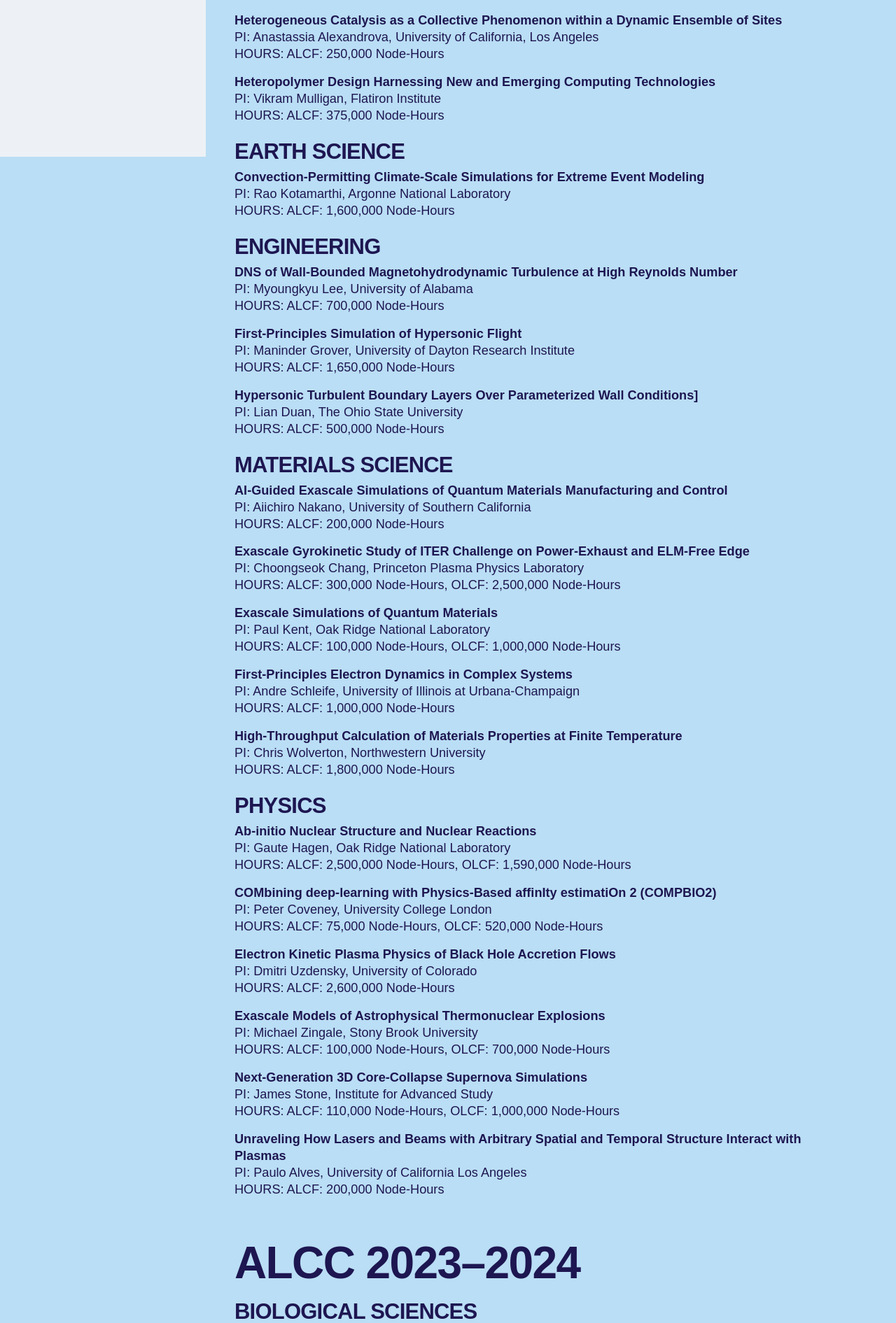
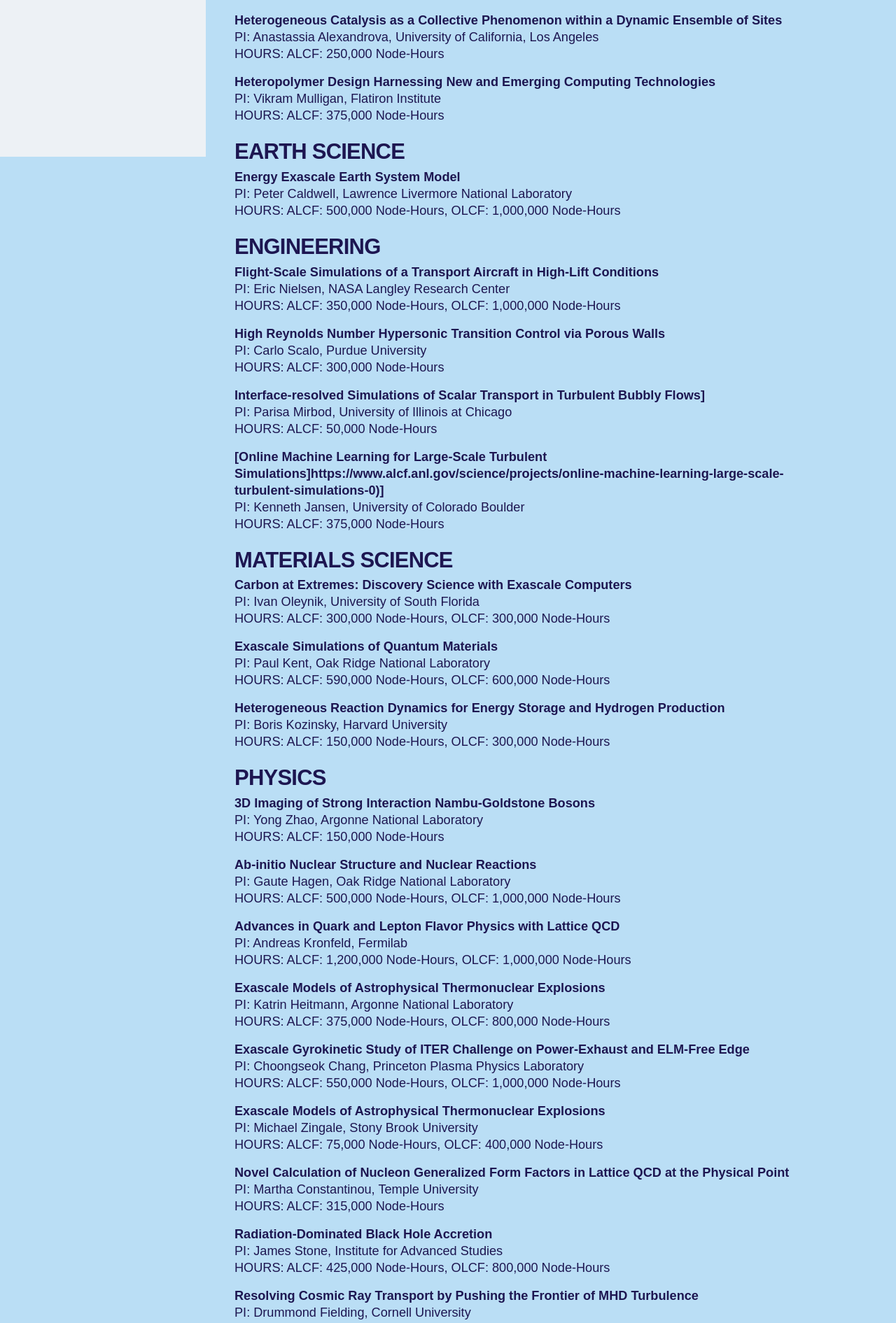
Before and after one commit to argonne-lcf/AR2024, a Jekyll site: the page built from 05_science/projects.md, in a window 1280 px wide. Shown: the part 1120-3011 px from the top of the page at 70% size. Built offline with Jekyll 4.4.1, drawn with Linux system fonts in a browser that asks for light colours; some web fonts are replaced; some of the changed text lies outside the part shown.

Commit message:
Updated all INCITE 2024 projects - MOVE onto ALCC 2024.md

```diff
--- a/05_science/projects.md
+++ b/05_science/projects.md
@@ -62,80 +62,94 @@
 
 ## EARTH SCIENCE
 
-### [Convection-Permitting Climate-Scale Simulations for Extreme Event Modeling](https://www.alcf.anl.gov/science/projects/convection-permitting-climate-scale-simulations-extreme-event-modeling)
-PI: Rao Kotamarthi, Argonne National Laboratory\
-HOURS: ALCF: 1,600,000 Node-Hours
+### [Energy Exascale Earth System Model](https://www.alcf.anl.gov/science/projects/energy-exascale-earth-system-model-1)
+PI: Peter Caldwell, Lawrence Livermore National Laboratory\
+HOURS: ALCF: 500,000 Node-Hours, OLCF: 1,000,000 Node-Hours
 
 
 
 ## ENGINEERING
 
-### [DNS of Wall-Bounded Magnetohydrodynamic Turbulence at High Reynolds Number](https://www.alcf.anl.gov/science/projects/dns-wall-bounded-magnetohydrodynamic-turbulence-high-reynolds-number)
-PI: Myoungkyu Lee, University of Alabama\
-HOURS: ALCF: 700,000 Node-Hours
+### [Flight-Scale Simulations of a Transport Aircraft in High-Lift Conditions](https://www.alcf.anl.gov/science/projects/flight-scale-simulations-transport-aircraft-high-lift-conditions)
+PI: Eric Nielsen, NASA Langley Research Center\
+HOURS: ALCF: 350,000 Node-Hours, OLCF: 1,000,000 Node-Hours
 
-### [First-Principles Simulation of Hypersonic Flight](https://www.alcf.anl.gov/science/projects/first-principles-simulation-hypersonic-flight-0)
-PI: Maninder Grover, University of Dayton Research Institute\
-HOURS: ALCF: 1,650,000 Node-Hours
+### [High Reynolds Number Hypersonic Transition Control via Porous Walls](https://www.alcf.anl.gov/science/projects/high-reynolds-number-hypersonic-transition-control-porous-walls)
+PI: Carlo Scalo, Purdue University\
+HOURS: ALCF: 300,000 Node-Hours
 
-### [Hypersonic Turbulent Boundary Layers Over Parameterized Wall Conditions](https://www.alcf.anl.gov/science/projects/hypersonic-turbulent-boundary-layers-over-parameterized-wall-conditions)]
-PI: Lian Duan, The Ohio State University\
-HOURS: ALCF: 500,000 Node-Hours
+### [Interface-resolved Simulations of Scalar Transport in Turbulent Bubbly Flows](https://www.alcf.anl.gov/science/projects/interface-resolved-simulations-scalar-transport-turbulent-bubbly-flows)]
+PI: Parisa Mirbod, University of Illinois at Chicago\
+HOURS: ALCF: 50,000 Node-Hours
 
+### [Online Machine Learning for Large-Scale Turbulent Simulations]https://www.alcf.anl.gov/science/projects/online-machine-learning-large-scale-turbulent-simulations-0)]
+PI: Kenneth Jansen, University of Colorado Boulder\
+HOURS: ALCF: 375,000 Node-Hours
 
 
 
 ## MATERIALS SCIENCE
 
-### [AI-Guided Exascale Simulations of Quantum Materials Manufacturing and Control](https://www.alcf.anl.gov/science/projects/ai-guided-exascale-simulations-quantum-materials-manufacturing-and-control)
-PI: Aiichiro Nakano, University of Southern California\
-HOURS: ALCF: 200,000 Node-Hours
+### [Carbon at Extremes: Discovery Science with Exascale Computers](https://www.alcf.anl.gov/science/projects/carbon-extremes-discovery-science-exascale-computers)
+PI: Ivan Oleynik, University of South Florida\
+HOURS: ALCF: 300,000 Node-Hours, OLCF: 300,000 Node-Hours
 
-### [Exascale Gyrokinetic Study of ITER Challenge on Power-Exhaust and ELM-Free Edge](https://www.alcf.anl.gov/science/projects/exascale-gyrokinetic-study-iter-challenge-power-exhaust-and-elm-free-edge)
-PI: Choongseok Chang, Princeton Plasma Physics Laboratory\
-HOURS: ALCF: 300,000 Node-Hours, OLCF: 2,500,000 Node-Hours
+### [Exascale Simulations of Quantum Materials](https://www.alcf.anl.gov/science/projects/exascale-simulations-quantum-materials-0)
+PI: Paul Kent, Oak Ridge National Laboratory\
+HOURS: ALCF: 590,000 Node-Hours, OLCF: 600,000 Node-Hours
 
-### [Exascale Simulations of Quantum Materials](https://www.alcf.anl.gov/science/projects/exascale-simulations-quantum-materials)
-PI: Paul Kent, Oak Ridge National Laboratory\
-HOURS: ALCF: 100,000 Node-Hours, OLCF: 1,000,000 Node-Hours
+### [Heterogeneous Reaction Dynamics for Energy Storage and Hydrogen Production](https://www.alcf.anl.gov/science/projects/heterogeneous-reaction-dynamics-energy-storage-and-hydrogen-production)
+PI: Boris Kozinsky, Harvard University\
+HOURS: ALCF: 150,000 Node-Hours, OLCF: 300,000 Node-Hours
 
-### [First-Principles Electron Dynamics in Complex Systems](https://www.alcf.anl.gov/science/projects/first-principles-electron-dynamics-complex-systems)
-PI: Andre Schleife, University of Illinois at Urbana-Champaign\
-HOURS: ALCF: 1,000,000 Node-Hours
-
-### [High-Throughput Calculation of Materials Properties at Finite Temperature](https://www.alcf.anl.gov/science/projects/high-throughput-calculation-materials-properties-finite-temperature)
-PI: Chris Wolverton, Northwestern University\
-HOURS: ALCF: 1,800,000 Node-Hours
 
 
 
 ## PHYSICS
 
-### [Ab-initio Nuclear Structure and Nuclear Reactions](https://www.alcf.anl.gov/science/projects/ab-initio-nuclear-structure-and-nuclear-reactions-2)
+### [3D Imaging of Strong Interaction Nambu-Goldstone Bosons](https://www.alcf.anl.gov/science/projects/3d-imaging-strong-interaction-nambu-goldstone-bosons)
+PI: Yong Zhao, Argonne National Laboratory\
+HOURS: ALCF: 150,000 Node-Hours
+
+### [Ab-initio Nuclear Structure and Nuclear Reactions](https://www.alcf.anl.gov/science/projects/ab-initio-nuclear-structure-and-nuclear-reactions-3)
 PI: Gaute Hagen, Oak Ridge National Laboratory\
-HOURS: ALCF: 2,500,000 Node-Hours, OLCF: 1,590,000 Node-Hours
+HOURS: ALCF: 500,000 Node-Hours, OLCF: 1,000,000 Node-Hours
 
-### [COMbining deep-learning with Physics-Based affinIty estimatiOn 2 (COMPBIO2)](https://www.alcf.anl.gov/science/projects/compbio2-combining-deep-learning-physics-based-affinity-estimation-2)
-PI: Peter Coveney, University College London\
-HOURS: ALCF: 75,000 Node-Hours, OLCF: 520,000 Node-Hours
-
-### [Electron Kinetic Plasma Physics of Black Hole Accretion Flows](https://www.alcf.anl.gov/science/projects/electron-kinetic-plasma-physics-black-hole-accretion-flows-0)
-PI: Dmitri Uzdensky, University of Colorado\
-HOURS: ALCF: 2,600,000 Node-Hours
+### [Advances in Quark and Lepton Flavor Physics with Lattice QCD](https://alcf.anl.gov/science/projects/advances-quark-and-lepton-flavor-physics-lattice-qcd)
+PI: Andreas Kronfeld, Fermilab\
+HOURS: ALCF: 1,200,000 Node-Hours, OLCF: 1,000,000 Node-Hours
 
 ### [Exascale Models of Astrophysical Thermonuclear Explosions](https://www.alcf.anl.gov/science/projects/exascale-models-astrophysical-thermonuclear-explosions)
+PI: Katrin Heitmann, Argonne National Laboratory\
+HOURS: ALCF: 375,000 Node-Hours, OLCF: 800,000 Node-Hours
+
+### [Exascale Gyrokinetic Study of ITER Challenge on Power-Exhaust and ELM-Free Edge](https://www.alcf.anl.gov/science/projects/exascale-gyrokinetic-study-iter-challenge-power-exhaust-and-elm-free-edge-0)
+PI: Choongseok Chang, Princeton Plasma Physics Laboratory\
+HOURS: ALCF: 550,000 Node-Hours, OLCF: 1,000,000 Node-Hours
+
+### [Exascale Models of Astrophysical Thermonuclear Explosions](https://www.alcf.anl.gov/science/projects/exascale-models-astrophysical-thermonuclear-explosions-0)
 PI: Michael Zingale, Stony Brook University\
-HOURS: ALCF: 100,000 Node-Hours, OLCF: 700,000 Node-Hours
+HOURS: ALCF: 75,000 Node-Hours, OLCF: 400,000 Node-Hours
 
-### [Next-Generation 3D Core-Collapse Supernova Simulations](https://www.alcf.anl.gov/science/projects/next-generation-3d-core-collapse-supernova-simulations)
-PI: James Stone, Institute for Advanced Study\
-HOURS: ALCF: 110,000 Node-Hours, OLCF: 1,000,000 Node-Hours
+### [Novel Calculation of Nucleon Generalized Form Factors in Lattice QCD at the Physical Point](https://www.alcf.anl.gov/science/projects/novel-calculation-nucleon-generalized-form-factors-lattice-qcd-physical-point)
+PI: Martha Constantinou, Temple University\
+HOURS: ALCF: 315,000 Node-Hours
 
-### [Unraveling How Lasers and Beams with Arbitrary Spatial and Temporal Structure Interact with Plasmas](https://www.alcf.anl.gov/science/projects/unraveling-how-lasers-and-beams-arbitrary-spatial-and-temporal-structure-interact)
-PI: Paulo Alves, University of California Los Angeles\
-HOURS: ALCF: 200,000 Node-Hours
+### [Radiation-Dominated Black Hole Accretion](https://www.alcf.anl.gov/science/projects/radiation-dominated-black-hole-accretion-0)
+PI: James Stone, Institute for Advanced Studies\
+HOURS: ALCF: 425,000 Node-Hours, OLCF: 800,000 Node-Hours
 
+### [Resolving Cosmic Ray Transport by Pushing the Frontier of MHD Turbulence](https://www.alcf.anl.gov/science/projects/resolving-cosmic-ray-transport-pushing-frontier-mhd-turbulence)
+PI: Drummond Fielding, Cornell University\
+HOURS: ALCF: 200,000 Node-Hours, OLCF: 700,000 Node-Hours
 
+### [State-of-the-Art High-Resolution 3D Simulations of Core-Collapse Supernovae](https://alcf.anl.gov/science/projects/state-art-high-resolution-3d-simulations-core-collapse-supernovae)
+PI: Adam Burrows, Princeton\
+HOURS: ALCF: 1,000,000 Node-Hours
+
+### [QCD under Extreme Conditions](https://alcf.anl.gov/science/projects/qcd-under-extreme-conditions)
+PI: Zoltan Fodor, Pennsylvania State University\
+HOURS: ALCF: 400,000 Node-Hours
 
 
 
```
